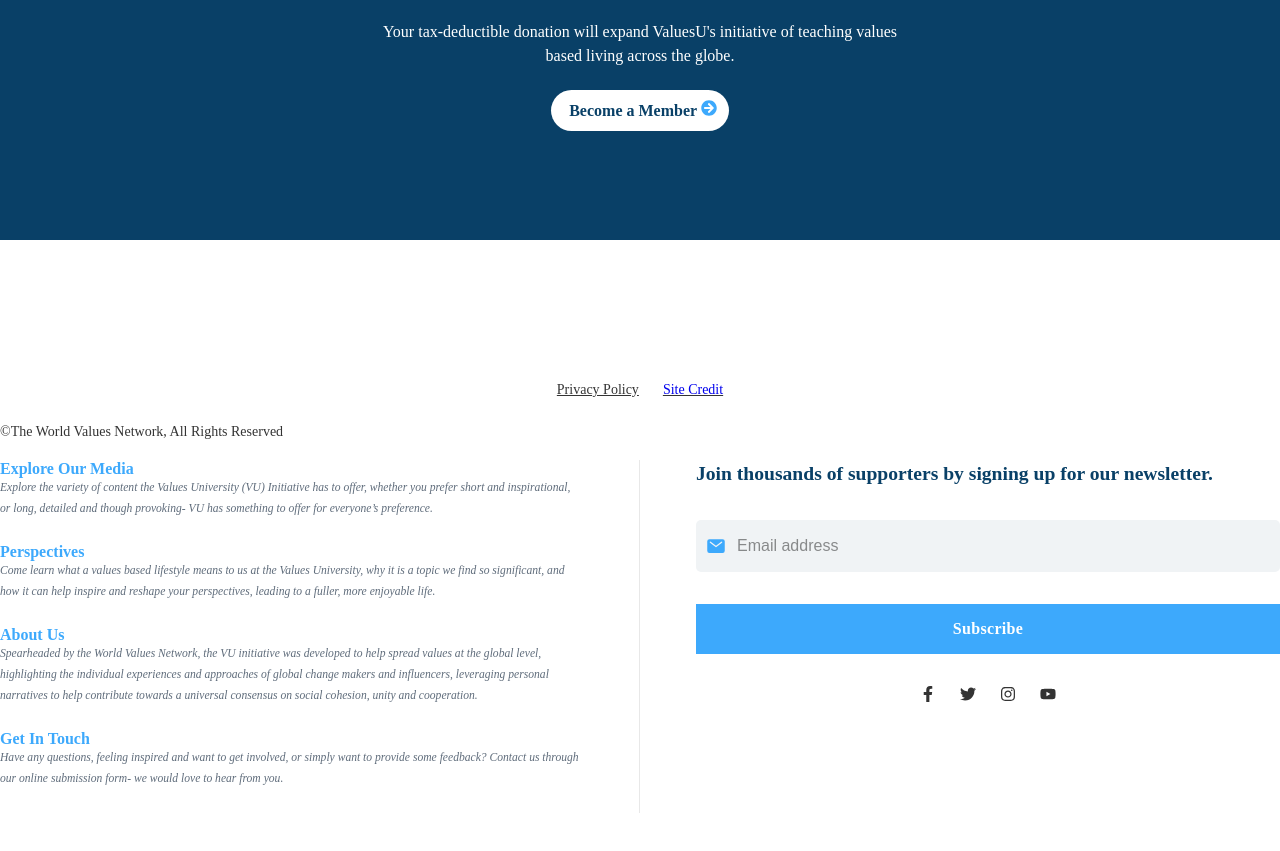
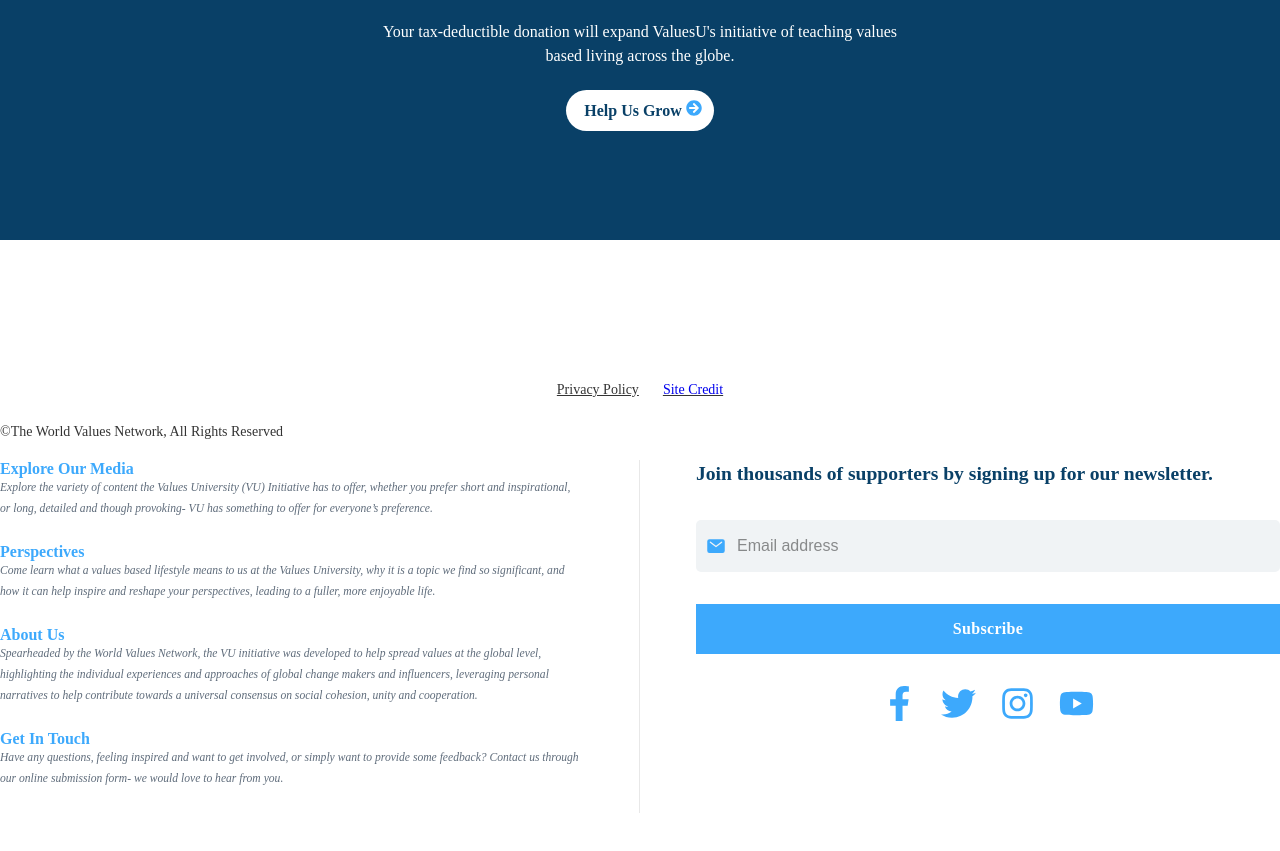
Before and after one commit to greenfieldian/values-u, a Gatsby site: page /contact in a window 1280 px wide. Shown: the part 1097-1948 px from the top of the page. Built offline with nearby package versions, Linux system fonts and the light colour scheme; Gatsby itself is replaced by a stand-in of ours.

Commit message:
footer social links href

```diff
--- a/src/components/donate.js
+++ b/src/components/donate.js
@@ -10,7 +10,7 @@ const Donate = () => (
             <div className="donate-cta">
                 <h2>Showcasing values-based living through exclusive tailor-made content.</h2>
                 <p>Your tax-deductible donation will expand ValuesU's initiative of teaching values based living across the globe.</p>
-                <Link className="cta-btn" to='/donate'>Become a Member <FaArrowCircleRight className="fa-arrow-right" /></Link>
+                <Link className="cta-btn" to='/donate'>Help Us Grow <FaArrowCircleRight className="fa-arrow-right" /></Link>
             </div>
         </div>
     </section>
--- a/src/components/footer.js
+++ b/src/components/footer.js
@@ -29,10 +29,10 @@ const Footer = () => (
                         <div>
                             <nav>
                                 <ul>
-                                    <li><Link link="" target="_blank"><FaFacebookF/></Link></li>
-                                    <li><Link link="" target="_blank"><FaTwitter/></Link></li>
-                                    <li><Link link="" target="_blank"><FaInstagram /></Link></li>
-                                    <li><Link link="" target="_blank"><FaYoutube /></Link></li>
+                                    <li><a href="https://www.facebook.com/valuesuniversity" target="_blank"><FaFacebookF size="35" color="#3DA9FC"/></a></li>
+                                    <li><a href="https://twitter.com/valuesuni" target="_blank"><FaTwitter size="35" color="#3DA9FC"/></a></li>
+                                    <li><a href="https://www.instagram.com/valuesuniversity/" target="_blank"><FaInstagram size="35" color="#3DA9FC"/></a></li>
+                                    <li><a href="https://www.youtube.com/channel/UCiZLU0-2yD4pAKVvj8E_Daw" target="_blank"><FaYoutube size="35" color="#3DA9FC"/></a></li>
                                 </ul>
                             </nav>
                         </div>
```
